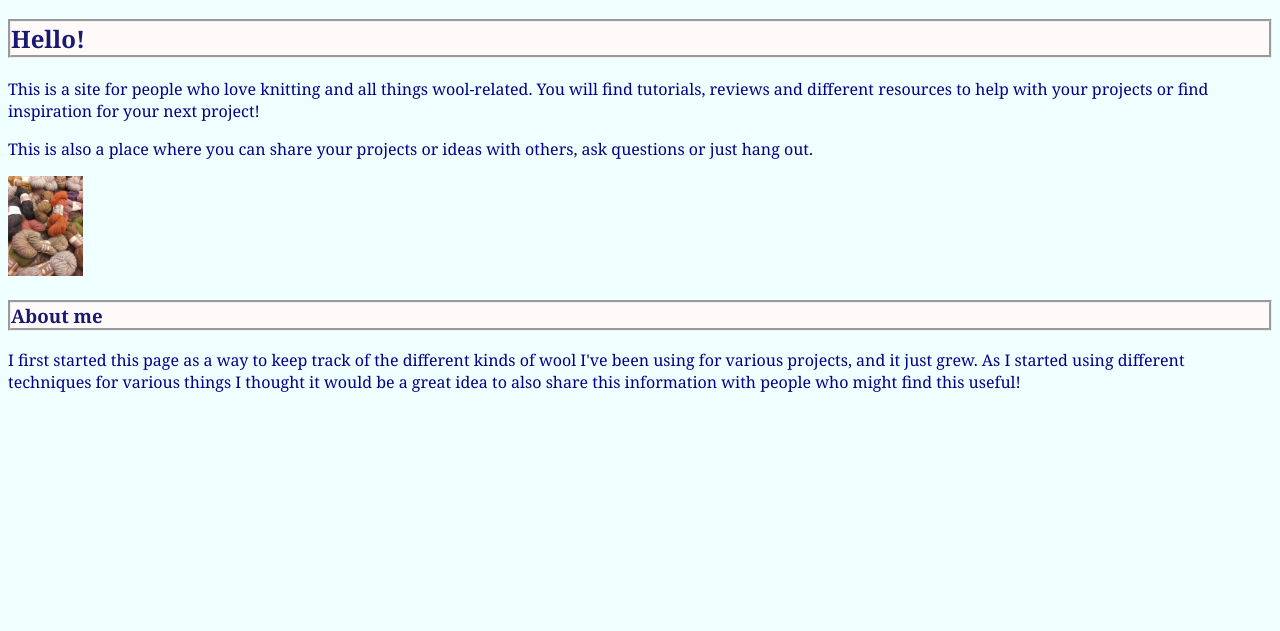
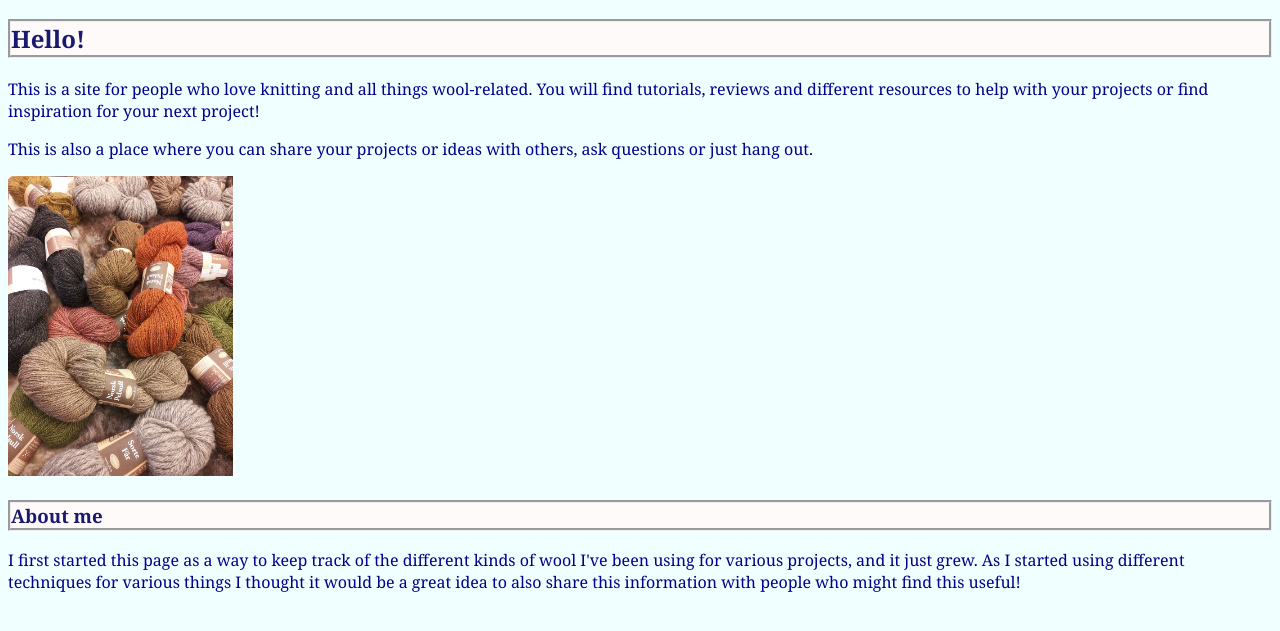
Before and after one commit to Ivone-L/test, a plain HTML site: page index.html in a window 1280 px wide. Shown: the part 73-704 px from the top of the page. Drawn offline with Linux system fonts and the light colour scheme.

Commit message:
Update index.html

```diff
--- a/index.html
+++ b/index.html
@@ -4,7 +4,7 @@
 		<title>All things knitting</title>
         <style>
 	    img {
-		    height: 100px;
+		    height: 300px;
 		}
 
 		* {
```
